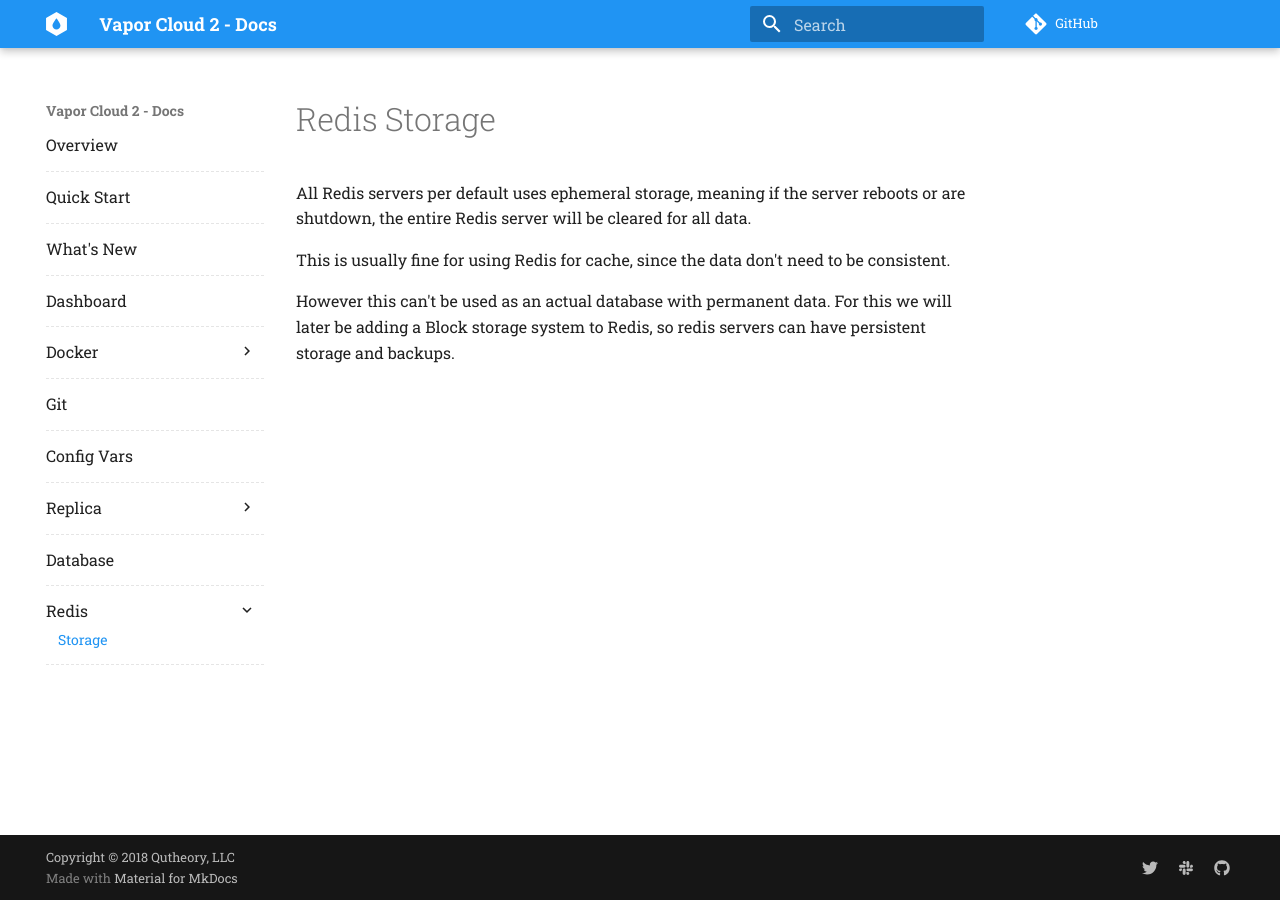
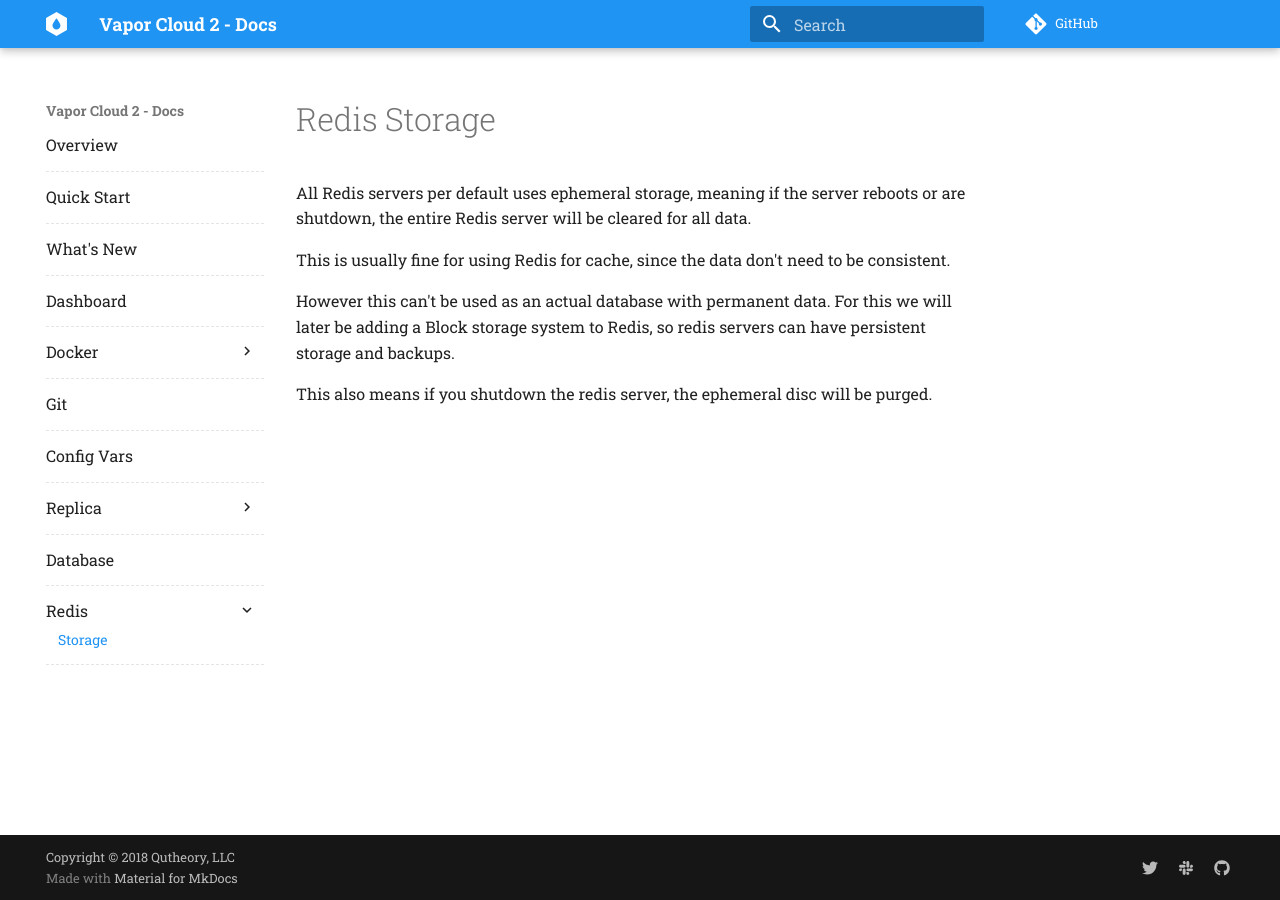
Before and after one commit to qutheory/docsv2, an MkDocs documentation site: the page built from docs/redis/storage.md, in a window 1280 px wide. Built offline with MkDocs 1.6.1 and Material for MkDocs 9.7.7, drawn with Linux system fonts in a browser that asks for light colours; comment, search, counter and statistics services are not loaded; old or Windows-style settings are respelled for this version of MkDocs.

Commit message:
Adding redis and replica storage info

```diff
--- a/docs/redis/storage.md
+++ b/docs/redis/storage.md
@@ -5,3 +5,5 @@ All Redis servers per default uses ephemeral storage, meaning if the server rebo
 This is usually fine for using Redis for cache, since the data don't need to be consistent.
 
 However this can't be used as an actual database with permanent data. For this we will later be adding a Block storage system to Redis, so redis servers can have persistent storage and backups.
+
+This also means if you shutdown the redis server, the ephemeral disc will be purged.
```
